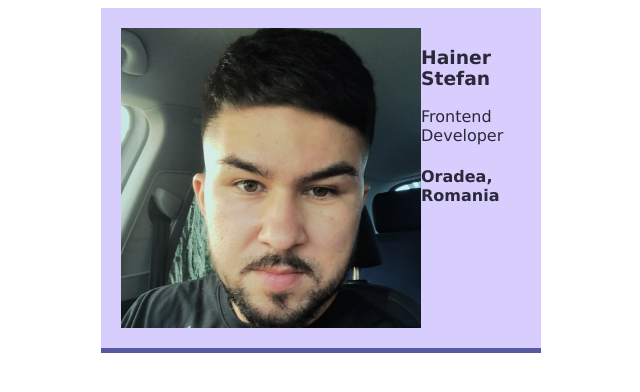
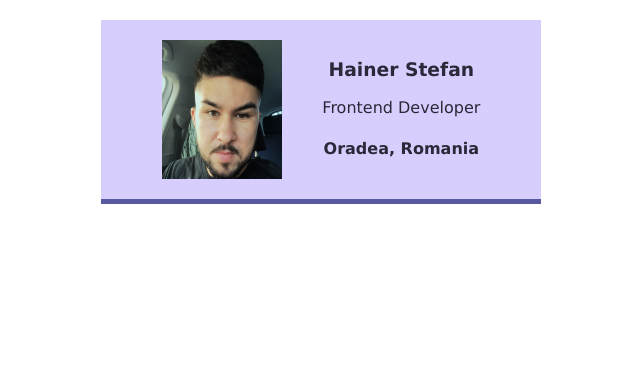
Before and after one commit to hainerstefan/business-card, a plain HTML site: page index.html in a window 1280 px wide. Shown: the whole page, without its empty margins (319-959 px from the left). Drawn offline with Linux system fonts and the light colour scheme.

Commit message:
Update pstyle.css

```diff
--- a/pstyle.css
+++ b/pstyle.css
@@ -1,9 +1,9 @@
-.body{
+body{
   margin: 20px;
   text-align: center;
 }
 
-.profile-pic{  width: 300px;
+profile-pic{  width: 300px;
   height: 300px;
   object-fit: contain;
   display: flex;
```
